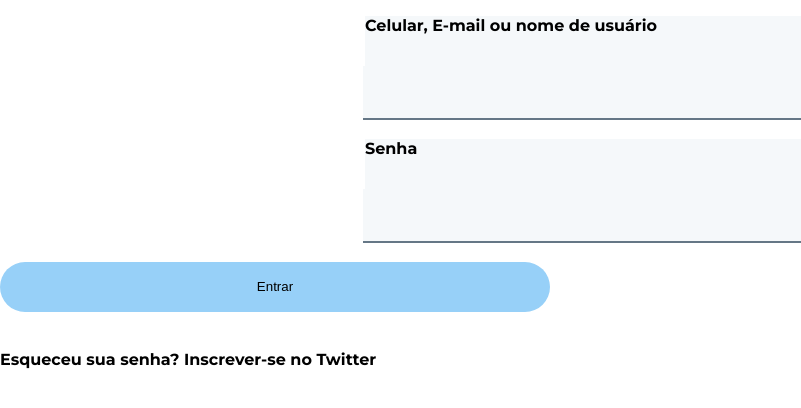
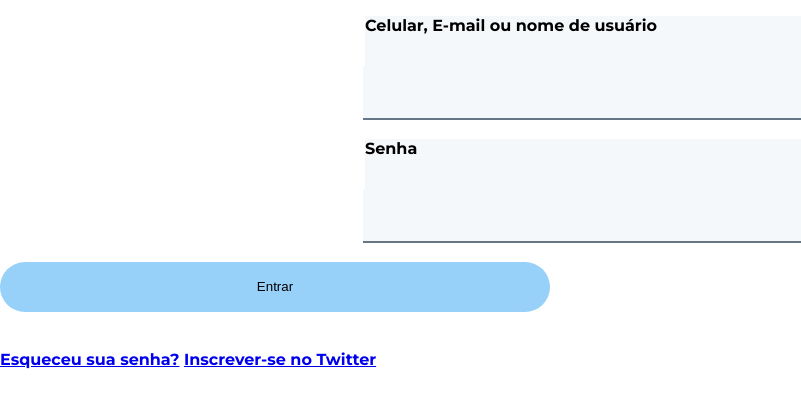
Before and after one commit to sivaldosilva/twitter, a plain HTML site: page index.html in a window 1280 px wide. Shown: the part 120-528 px from the top of the page, without its empty margins (0-801 px from the left). Drawn offline with Linux system fonts and the light colour scheme.

Commit message:
Inserção de link

```diff
--- a/index.html
+++ b/index.html
@@ -25,8 +25,8 @@
             <button class="button" type="submit">Entrar</button>
             <br><br>
 
-            <p>Esqueceu sua senha?</p>
-            <p>Inscrever-se no Twitter</p>
+            <p><a href="https://twitter.com/account/begin_password_reset">Esqueceu sua senha?</a></p>
+            <p><a href="https://twitter.com/i/flow/signup">Inscrever-se no Twitter</a></p>
 
     </body>
 </html>
```
